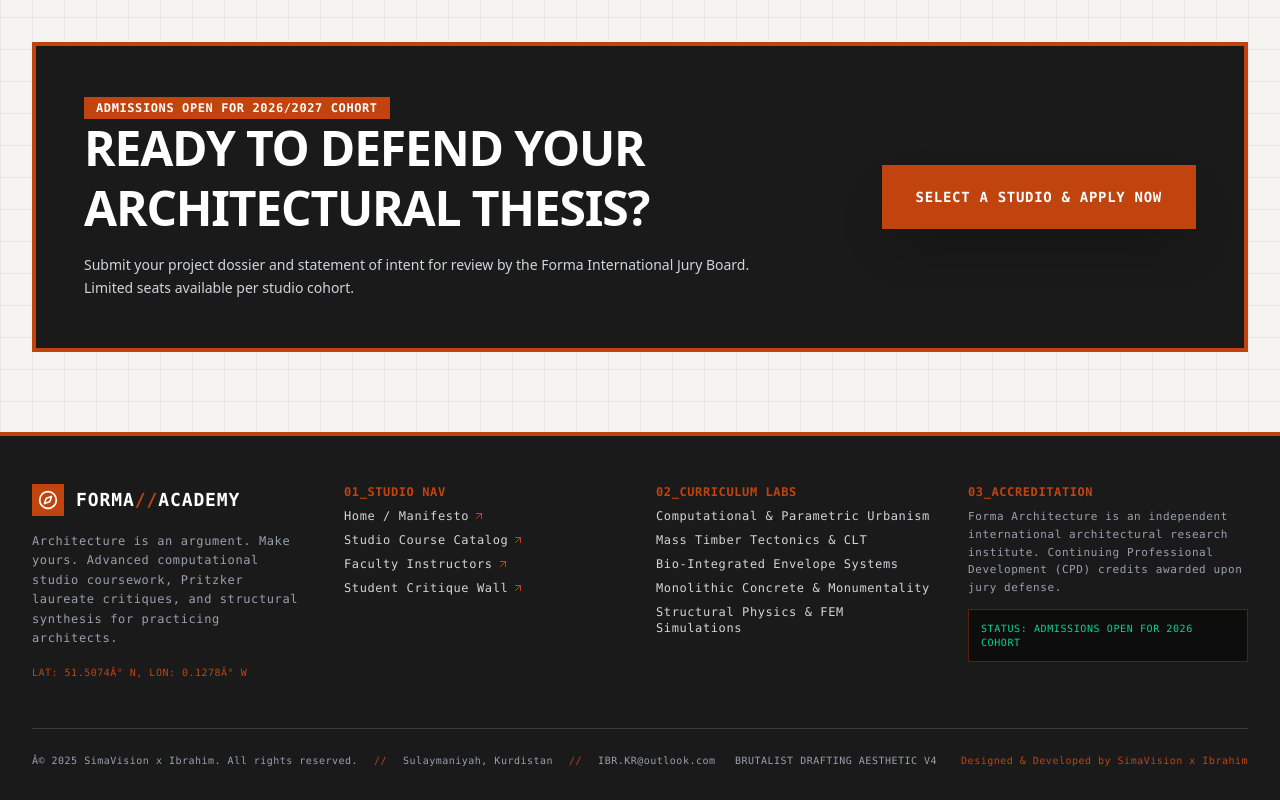
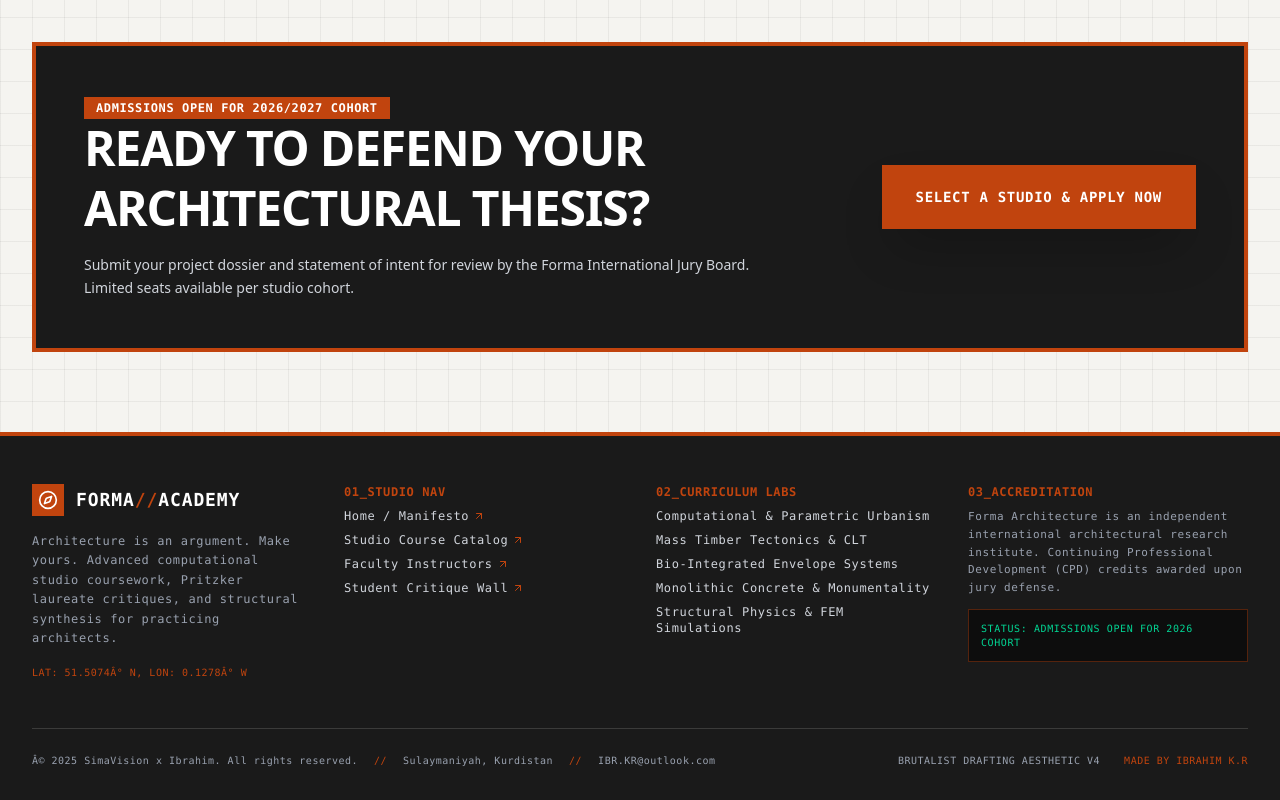
Before and after one commit to IKRtheTHERD/forma-architecture, a Next.js app: page / in a window 1280 px wide. Shown: the part 4591-5391 px from the top of the page. Built offline with nearby package versions, Linux system fonts and the light colour scheme.

Commit message:
chore: update authorship string to MADE BY IBRAHIM K.R

```diff
--- a/components/Footer.tsx
+++ b/components/Footer.tsx
@@ -101,7 +101,7 @@ export default function Footer() {
           </div>
           <div className="flex items-center gap-6">
             <span>BRUTALIST DRAFTING AESTHETIC V4</span>
-            <span className="text-[#C1440E]">Designed &amp; Developed by SimaVision x Ibrahim</span>
+            <span className="text-[#C1440E]">MADE BY IBRAHIM K.R</span>
           </div>
         </div>
       </div>
```
